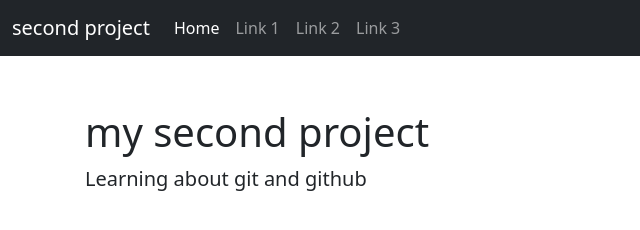
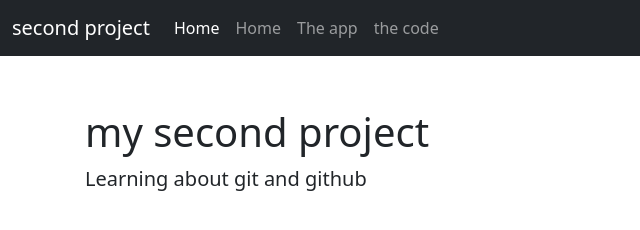
Before and after one commit to vishnupoonaidev/SecondProject, a plain HTML site: page index.html in a window 1280 px wide. Shown: the full height of the page, 0-640 px from the left. Drawn offline with nearby package versions, Linux system fonts and the light colour scheme.

Commit message:
added link text

```diff
--- a/index.html
+++ b/index.html
@@ -30,13 +30,13 @@
                     <a class="nav-link active" aria-current="page" href="#">Home</a>
                 </li>
                 <li class="nav-item">
-                    <a class="nav-link" href="#">Link 1</a>
+                    <a class="nav-link" href="#">Home</a>
                 </li>
                 <li class="nav-item">
-                    <a class="nav-link" href="#">Link 2</a>
+                    <a class="nav-link" href="#">The app</a>
                 </li>
                 <li class="nav-item">
-                    <a class="nav-link" href="#">Link 3</a>
+                    <a class="nav-link" href="#">the code</a>
                 </li>
             </ul>
         </div>
```
